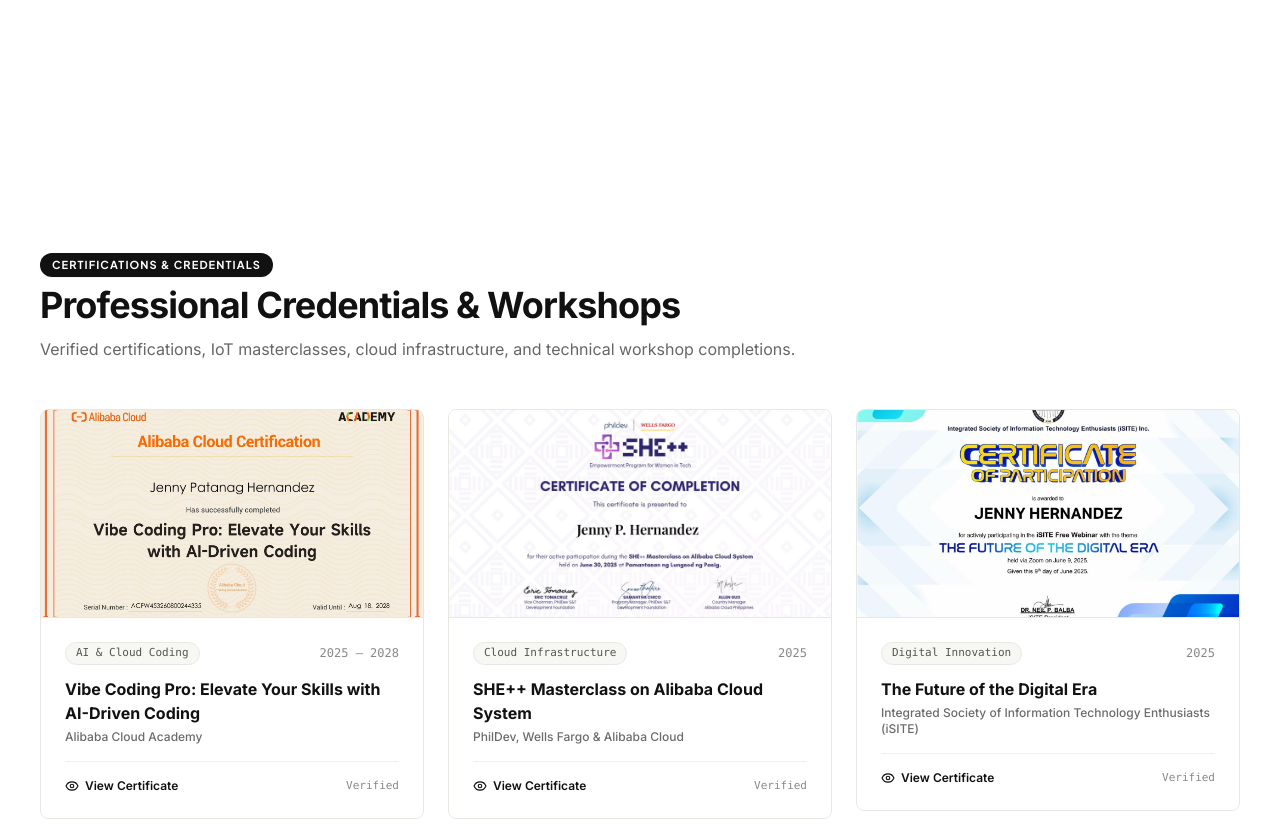
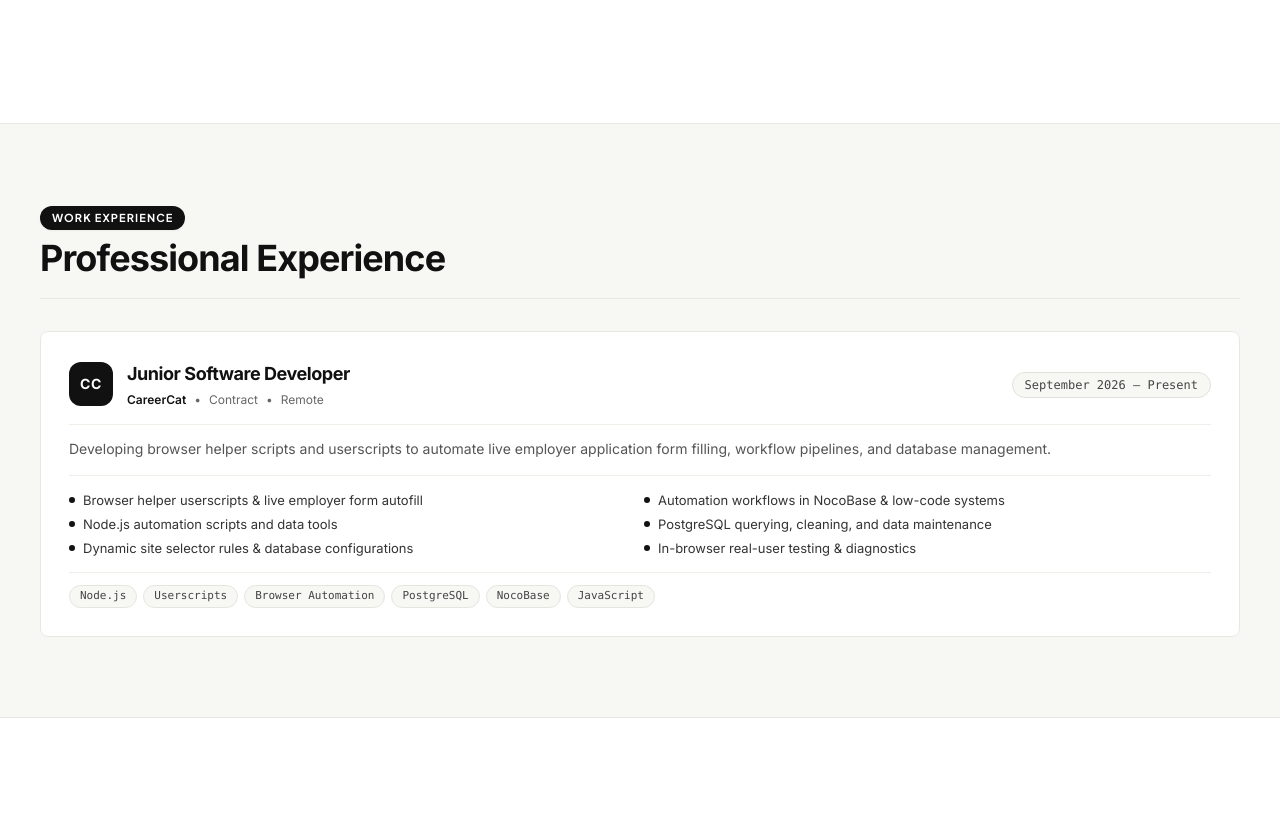
Before and after one commit to Nej2005/Personal-Portfolio, a React (Vite) app: page / in a window 1280 px wide. Shown: the part 1920-2750 px from the top of the page. Built offline with nearby package versions, Linux system fonts and the light colour scheme.

Commit message:
feat: add Experience section for CareerCat Junior Software Developer and update section order

```diff
--- a/api/chat.js
+++ b/api/chat.js
@@ -76,6 +76,9 @@
     if (lower.includes('certification') || lower.includes('alibaba') || lower.includes('packetworx')) {
       navLinks.push({ label: 'View Certifications', target: '#certifications' });
     }
+    if (lower.includes('careercat') || lower.includes('experience') || lower.includes('junior software developer')) {
+      navLinks.push({ label: 'View Experience', target: '#experience' });
+    }
 
     return res.status(200).json({
       reply: replyText,
--- a/src/App.jsx
+++ b/src/App.jsx
@@ -4,6 +4,7 @@
 import Hero from './components/Hero';
 import About from './components/About';
 import Projects from './components/Projects';
+import Experience from './components/Experience';
 import Skills from './components/Skills';
 import Certifications from './components/Certifications';
 import Contact from './components/Contact';
@@ -76,8 +77,9 @@
       <main className="flex-1">
         <Hero onOpenResume={() => setIsResumeOpen(true)} />
         <Projects />
+        <Experience />
+        <Skills />
         <Certifications />
-        <Skills />
         <About />
         <Contact onOpenResume={() => setIsResumeOpen(true)} />
       </main>
--- a/src/components/About.jsx
+++ b/src/components/About.jsx
@@ -6,7 +6,7 @@
 
 export default function About() {
   return (
-    <section id="about" className="py-16 sm:py-20 md:py-28 bg-[#F7F7F3] dark:bg-[#121212] border-y border-[#E8E8E3] dark:border-[#242424] transition-colors duration-300">
+    <section id="about" className="py-16 sm:py-20 md:py-28 bg-white dark:bg-[#0D0D0D] transition-colors duration-300">
       <div className="section-container">
 
         <div className="grid grid-cols-1 lg:grid-cols-12 gap-10 lg:gap-10">
--- a/src/components/Certifications.jsx
+++ b/src/components/Certifications.jsx
@@ -8,7 +8,7 @@
   const [selectedCert, setSelectedCert] = useState(null);
 
   return (
-    <section id="certifications" className="py-16 sm:py-20 md:py-32 bg-white dark:bg-[#0D0D0D] transition-colors duration-300">
+    <section id="certifications" className="py-16 sm:py-20 md:py-32 bg-[#F7F7F3] dark:bg-[#121212] border-y border-[#E8E8E3] dark:border-[#242424] transition-colors duration-300">
       <div className="section-container">
 
         <ScrollReveal animation="fade-up" delay={0}>
--- /dev/null
+++ b/src/components/Experience.jsx
@@ -0,0 +1,102 @@
+import React from 'react';
+import { portfolioData } from '../data/portfolioData';
+import ScrollReveal from './ScrollReveal';
+
+export default function Experience() {
+  const experiences = portfolioData.experience || [];
+
+  return (
+    <section id="experience" className="py-12 sm:py-16 md:py-20 bg-[#F7F7F3] dark:bg-[#121212] border-y border-[#E8E8E3] dark:border-[#242424] transition-colors duration-300">
+      <div className="section-container">
+
+        <ScrollReveal animation="fade-up" delay={0}>
+          <div className="mb-6 sm:mb-8 border-b border-[#E8E8E3] dark:border-[#242424] pb-5">
+            <div className="inline-flex items-center gap-2 mb-2">
+              <span className="pixel-badge">
+                WORK EXPERIENCE
+              </span>
+            </div>
+            <h2 className="text-2xl sm:text-3xl md:text-4xl font-bold tracking-tight text-[#111111] dark:text-white">
+              Professional Experience
+            </h2>
+          </div>
+        </ScrollReveal>
+
+        <div className="space-y-6">
+          {experiences.map((exp, index) => (
+            <ScrollReveal key={exp.id || index} animation="fade-up" delay={100}>
+              <div className="relative card-minimal p-5 sm:p-6 md:p-7 bg-white dark:bg-[#141414] rounded-xl border border-[#E8E8E3] dark:border-[#242424] shadow-xs hover:shadow-lg dark:hover:shadow-[0_16px_36px_rgba(0,0,0,0.45)] hover:-translate-y-1 hover:border-[#111111]/40 dark:hover:border-white/40 transition-all duration-300 ease-out group overflow-hidden">
+
+                {/* Subtle Left Accent Highlight Indicator */}
+                <div className="absolute left-0 top-0 bottom-0 w-1 bg-[#111111] dark:bg-white rounded-l-xl opacity-0 group-hover:opacity-100 transition-opacity duration-300" />
+
+                {/* Header: Company Initials, Role, Company & Metadata, Period */}
+                <div className="flex flex-col sm:flex-row sm:items-center sm:justify-between gap-3 pb-4 border-b border-[#EFEFEA] dark:border-[#222222]">
+                  <div className="flex items-center gap-3.5">
+                    {/* Company Initials Badge */}
+                    <div className="w-10 h-10 sm:w-11 sm:h-11 rounded-xl bg-[#111111] dark:bg-white text-white dark:text-[#111111] flex items-center justify-center font-extrabold text-xs sm:text-sm tracking-wider flex-shrink-0 shadow-2xs group-hover:scale-105 group-hover:shadow-md transition-all duration-300">
+                      {exp.companyInitials || exp.initials || "CC"}
+                    </div>
+
+                    <div>
+                      <h3 className="text-base sm:text-lg font-bold text-[#111111] dark:text-white tracking-tight leading-tight group-hover:text-black dark:group-hover:text-white transition-colors">
+                        {exp.role}
+                      </h3>
+
+                      <div className="flex flex-wrap items-center gap-2 text-xs text-[#666666] dark:text-[#A0A0A0] mt-1">
+                        <span className="font-semibold text-[#111111] dark:text-[#EDEDED]">
+                          {exp.company}
+                        </span>
+                        <span>•</span>
+                        <span>{exp.employmentType}</span>
+                        <span>•</span>
+                        <span>{exp.location}</span>
+                      </div>
+                    </div>
+                  </div>
+
+                  <div className="self-start sm:self-center">
+                    <span className="inline-block text-xs font-mono font-medium text-[#444444] dark:text-[#CCCCCC] bg-[#F7F7F3] dark:bg-[#1C1C1C] px-3 py-1 rounded-full border border-[#E2E2DC] dark:border-[#2C2C2C] group-hover:border-[#111111]/30 dark:group-hover:border-white/30 transition-colors duration-300">
+                      {exp.period}
+                    </span>
+                  </div>
+                </div>
+
+                {/* Concise Summary */}
+                <p className="text-xs sm:text-sm text-[#555555] dark:text-[#A8A8A8] mt-3.5 leading-relaxed">
+                  {exp.summary}
+                </p>
+
+                {/* Concise Key Focus Points */}
+                <div className="mt-4 pt-4 border-t border-[#EFEFEA] dark:border-[#222222]">
+                  <ul className="grid grid-cols-1 sm:grid-cols-2 gap-2 text-xs sm:text-[13px] text-[#333333] dark:text-[#D5D5D5]">
+                    {(exp.highlights || []).map((item, idx) => (
+                      <li key={idx} className="flex items-center gap-2">
+                        <span className="w-1.5 h-1.5 rounded-full bg-[#111111] dark:bg-white shrink-0 group-hover:scale-125 transition-transform duration-300" />
+                        <span>{item}</span>
+                      </li>
+                    ))}
+                  </ul>
+                </div>
+
+                {/* Compact Tech Badges */}
+                <div className="mt-4 pt-3 border-t border-[#EFEFEA] dark:border-[#222222] flex flex-wrap gap-1.5">
+                  {(exp.technologies || []).map((tech, tIdx) => (
+                    <span
+                      key={tIdx}
+                      className="text-[11px] font-mono px-2.5 py-0.5 rounded-full bg-[#F7F7F3] dark:bg-[#1C1C1C] text-[#444444] dark:text-[#CCCCCC] border border-[#E5E5DE] dark:border-[#2E2E2E] group-hover:border-[#CCCCCC] dark:group-hover:border-[#444444] transition-colors duration-200"
+                    >
+                      {tech}
+                    </span>
+                  ))}
+                </div>
+
+              </div>
+            </ScrollReveal>
+          ))}
+        </div>
+
+      </div>
+    </section>
+  );
+}
--- a/src/components/Navbar.jsx
+++ b/src/components/Navbar.jsx
@@ -17,8 +17,9 @@
   const navLinks = [
     { name: 'Home', href: '#home' },
     { name: 'Projects', href: '#projects' },
+    { name: 'Experience', href: '#experience' },
+    { name: 'Tech Stack', href: '#skills' },
     { name: 'Certifications', href: '#certifications' },
-    { name: 'Tech Stack', href: '#skills' },
     { name: 'About Me', href: '#about' },
     { name: 'Contact', href: '#contact' },
   ];
--- a/src/components/SideDots.jsx
+++ b/src/components/SideDots.jsx
@@ -3,8 +3,9 @@
 const sections = [
   { id: 'home', label: 'Home' },
   { id: 'projects', label: 'Projects' },
+  { id: 'experience', label: 'Experience' },
+  { id: 'skills', label: 'Tech Stack' },
   { id: 'certifications', label: 'Certifications' },
-  { id: 'skills', label: 'Tech Stack' },
   { id: 'about', label: 'About Me' },
   { id: 'contact', label: 'Contact' },
 ];
--- a/src/data/portfolioContext.js
+++ b/src/data/portfolioContext.js
@@ -46,6 +46,14 @@
   GitHub: ${p.githubUrl}
 `).join('\n')}
 
+PROFESSIONAL EXPERIENCE:
+${portfolioData.experience ? portfolioData.experience.map(exp => `Role: ${exp.role} at ${exp.company} (${exp.period}, ${exp.employmentType}, ${exp.location})
+  Summary: ${exp.summary}
+  Key Focus Areas:
+  ${exp.highlights.map(h => `  - ${h}`).join('\n')}
+  Technologies: ${exp.technologies.join(', ')}
+`).join('\n') : ''}
+
 PROGRAMMING LANGUAGES:
 ${portfolioData.skills.programmingLanguages.map(s => `- ${s.name} (USED IN: ${s.usedIn})`).join('\n')}
 
--- a/src/data/portfolioData.js
+++ b/src/data/portfolioData.js
@@ -144,6 +144,36 @@
     }
   ],
 
+  experience: [
+    {
+      id: "careercat-junior-developer",
+      role: "Junior Software Developer",
+      company: "CareerCat",
+      companyInitials: "CC",
+      initials: "CC",
+      employmentType: "Contract",
+      period: "September 2026 – Present",
+      location: "Remote",
+      summary: "Developing browser helper scripts and userscripts to automate live employer application form filling, workflow pipelines, and database management.",
+      highlights: [
+        "Browser helper userscripts & live employer form autofill",
+        "Automation workflows in NocoBase & low-code systems",
+        "Node.js automation scripts and data tools",
+        "PostgreSQL querying, cleaning, and data maintenance",
+        "Dynamic site selector rules & database configurations",
+        "In-browser real-user testing & diagnostics"
+      ],
+      technologies: [
+        "Node.js",
+        "Userscripts",
+        "Browser Automation",
+        "PostgreSQL",
+        "NocoBase",
+        "JavaScript"
+      ]
+    }
+  ],
+
   skills: {
     programmingLanguages: [
       {
@@ -233,7 +263,7 @@
         category: "Design & Diagramming"
       },
       {
-        name: "ChatGPT, Codex & Antigravity (Gemini/Claude models)",
+        name: "Codex, Claude Code, Gemini",
         usedIn: "AI-assisted engineering, prompt workflows & model integrations",
         icon: "Sparkles",
         category: "AI & LLM Tools"
@@ -359,11 +389,11 @@
   ],
 
   suggestedQuestions: [
+    "Tell me about her work experience.",
+    "What is her role at CareerCat?",
     "What projects has she built?",
     "What technologies does she know?",
     "Tell me about her best project.",
-    "What skills did she use in her projects?",
-    "What certifications does she have?",
-    "What is she currently learning?"
+    "What certifications does she have?"
   ]
 };
--- a/src/services/aiService.js
+++ b/src/services/aiService.js
@@ -34,6 +34,9 @@
   const p = (prompt || '').toLowerCase();
   if (p.includes('who are you') || p.includes('your name') || p.includes('nini')) {
     return "Hi! I'm **Nini**, Jenny's AI portfolio assistant. I can help you learn all about her projects, backend development skills, academic achievements, and certifications.";
+  }
+  if (p.includes('experience') || p.includes('careercat') || p.includes('job') || p.includes('company') || p.includes('role')) {
+    return "Jenny is currently working as a **Junior Software Developer (Contract)** at **CareerCat** (September 2026 – Present).\n\nCareerCat is an automated job-application platform that helps candidates discover opportunities and automatically completes live employer application forms in real browsers. Jenny focuses on:\n- Developing browser helper extensions and userscripts for live employer form autofilling\n- Building and maintaining automation workflows in NocoBase\n- Writing Node.js tools and scripts\n- Managing and querying data in PostgreSQL\n- Conducting live in-browser testing and dynamic selector configurations.";
   }
   if (p.includes('project') || p.includes('built') || p.includes('work') || p.includes('system')) {
     return "Jenny has developed several practical systems:\n\n1. **Student Examination Management System** (React, Node.js, MySQL) — An automated web platform for administering and evaluating student exams.\n2. **IT Helpdesk System** (React, Laravel, MySQL) — A ticketing platform for logging and dispatching hardware/software support.\n3. **E-Commerce Website** (HTML/CSS, JavaScript, PHP, MySQL) — A dynamic shopping portal with cart and checkout workflows.\n4. **AI Portfolio Assistant** — An interactive assistant powered by Gemini API.";
```
Also changed, not shown: src/components/Skills.jsx (+4 -4 lines).
